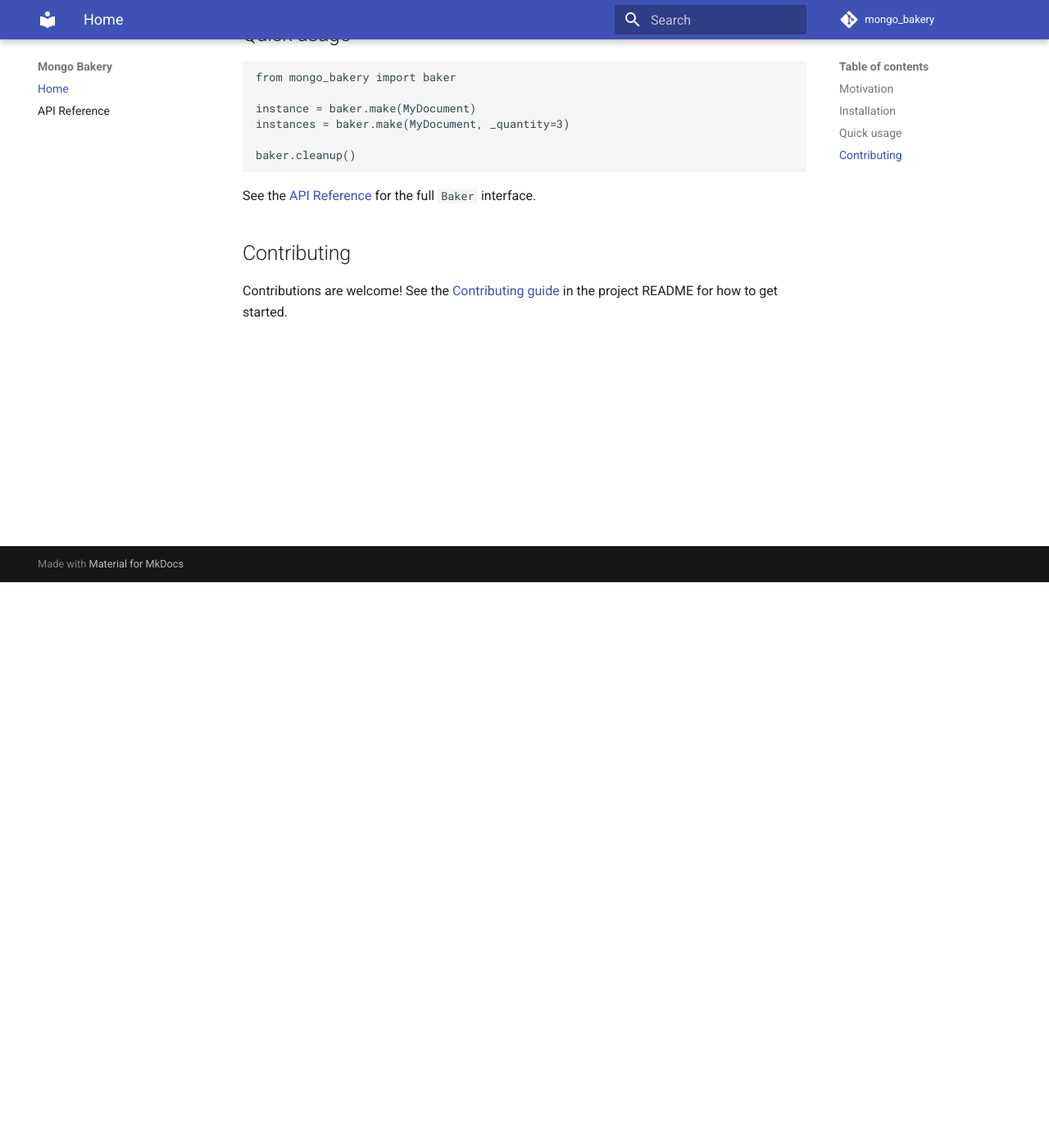
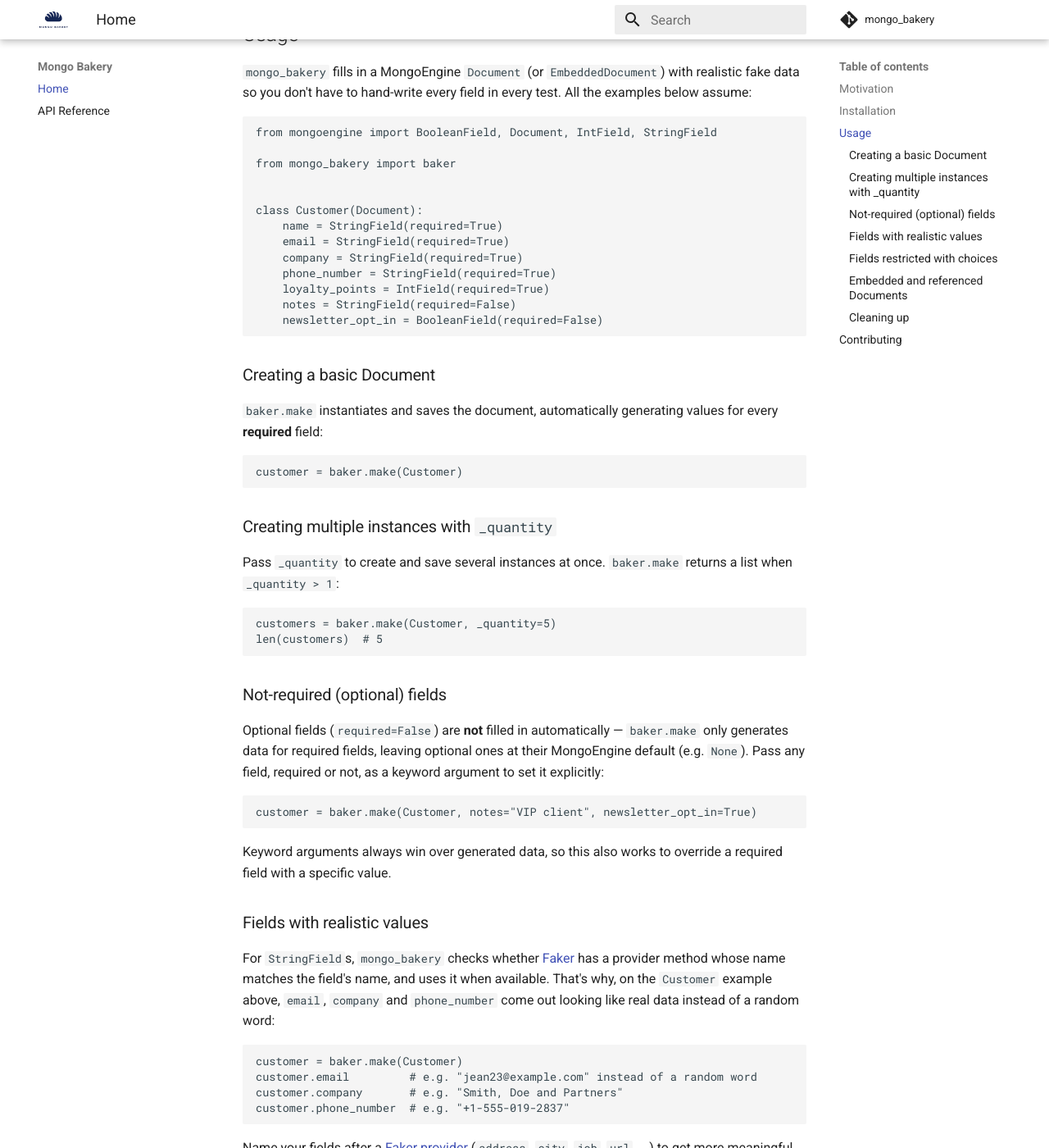
Before and after one commit to mongo-bakery/mongo_bakery, an MkDocs documentation site: the page built from docs/index.md, in a window 1280 px wide and 1400 px high, scrolled down 690 px. Shown: the whole window at 82% size. Built offline with MkDocs 1.6.1 and Material for MkDocs 9.7.7, drawn with Linux system fonts in a browser that asks for light colours; comment, search, counter and statistics services are not loaded; some of the changed text lies outside the part shown.

Commit message:
feat(issue27): Add initial how-to-use documentation and project logo (#42)
Closes #27

````diff
--- a/docs/index.md
+++ b/docs/index.md
@@ -19,14 +19,99 @@
 uv add mongo-bakery
 ```
 
-## Quick usage
+## Usage
+
+`mongo_bakery` fills in a MongoEngine `Document` (or `EmbeddedDocument`) with realistic fake data so you don't have to
+hand-write every field in every test. All the examples below assume:
 
 ```python
+from mongoengine import BooleanField, Document, IntField, StringField
+
 from mongo_bakery import baker
 
-instance = baker.make(MyDocument)
-instances = baker.make(MyDocument, _quantity=3)
 
+class Customer(Document):
+    name = StringField(required=True)
+    email = StringField(required=True)
+    company = StringField(required=True)
+    phone_number = StringField(required=True)
+    loyalty_points = IntField(required=True)
+    notes = StringField(required=False)
+    newsletter_opt_in = BooleanField(required=False)
+```
+
+### Creating a basic Document
+
+`baker.make` instantiates and saves the document, automatically generating values for every **required** field:
+
+```python
+customer = baker.make(Customer)
+```
+
+### Creating multiple instances with `_quantity`
+
+Pass `_quantity` to create and save several instances at once. `baker.make` returns a list when `_quantity > 1`:
+
+```python
+customers = baker.make(Customer, _quantity=5)
+len(customers)  # 5
+```
+
+### Not-required (optional) fields
+
+Optional fields (`required=False`) are **not** filled in automatically — `baker.make` only generates data for
+required fields, leaving optional ones at their MongoEngine default (e.g. `None`). Pass any field, required or not,
+as a keyword argument to set it explicitly:
+
+```python
+customer = baker.make(Customer, notes="VIP client", newsletter_opt_in=True)
+```
+
+Keyword arguments always win over generated data, so this also works to override a required field with a specific
+value.
+
+### Fields with realistic values
+
+For `StringField`s, `mongo_bakery` checks whether [Faker](https://faker.readthedocs.io/) has a provider method whose
+name matches the field's name, and uses it when available. That's why, on the `Customer` example above,
+`email`, `company` and `phone_number` come out looking like real data instead of a random word:
+
+```python
+customer = baker.make(Customer)
+customer.email         # e.g. "jean23@example.com" instead of a random word
+customer.company       # e.g. "Smith, Doe and Partners"
+customer.phone_number  # e.g. "+1-555-019-2837"
+```
+
+Name your fields after a [Faker provider](https://faker.readthedocs.io/en/master/providers.html) (`address`, `city`,
+`job`, `url`, ...) to get more meaningful fake data for free. Fields without a matching provider fall back to a
+random word.
+
+### Fields restricted with `choices`
+
+When a field declares `choices`, `baker.make` always picks one of the allowed values, so the generated document
+passes MongoEngine's validation:
+
+```python
+class Order(Document):
+    status = StringField(required=True, choices=["pending", "shipped", "delivered"])
+
+
+order = baker.make(Order)
+order.status in ["pending", "shipped", "delivered"]  # always True
+```
+
+### Embedded and referenced Documents
+
+`EmbeddedDocumentField` and `ReferenceField` are resolved recursively with `baker.make`, so nested documents are
+created for you as well.
+
+### Cleaning up
+
+`baker.make` keeps track of every instance it saved. Call `baker.cleanup()` (e.g. in a test teardown/fixture) to
+delete them all:
+
+```python
 baker.cleanup()
 ```
 
--- a/mkdocs.yml
+++ b/mkdocs.yml
@@ -10,8 +10,10 @@
 
 theme:
   name: material
+  logo: assets/logoMongoBakery.png
+  favicon: assets/logoMongoBakery.png
   palette:
-    primary: indigo
+    primary: white
     accent: indigo
   font:
     text: 'Roboto'
````
Also changed, not shown: README.md (+104 -0 lines), docs/assets/logoMongoBakery.png (added).
